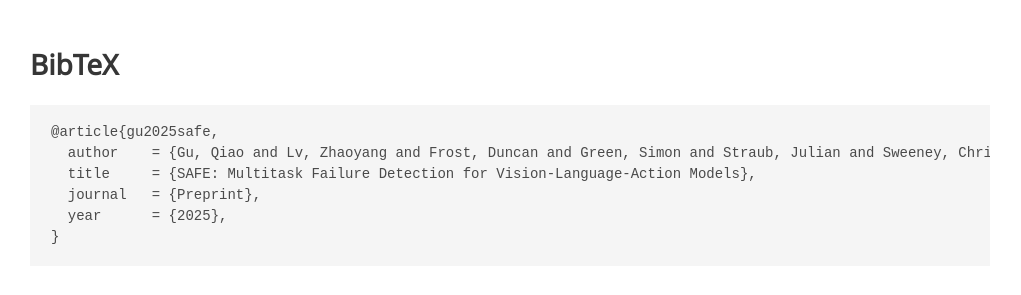
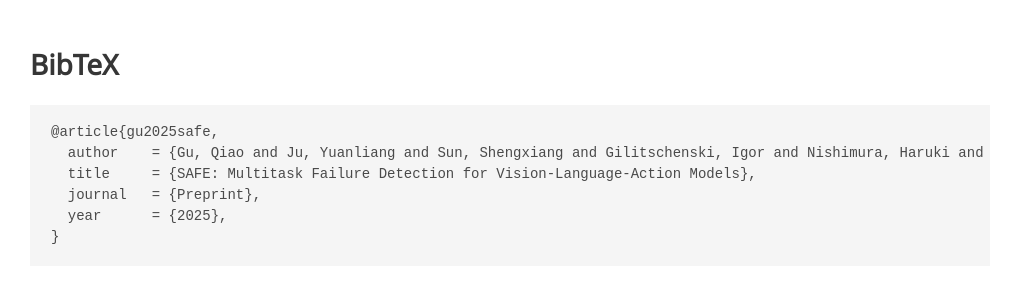
Before and after one commit to vla-safe/vla-safe.github.io, a plain HTML site: page index.html in a window 1280 px wide. Shown: the part 7300-7595 px from the top of the page, without its empty margins (130-1151 px from the left). Drawn offline with nearby package versions, Linux system fonts and the light colour scheme; some icons are missing; a web font is replaced by a local one.

Commit message:
author list fix

```diff
--- a/index.html
+++ b/index.html
@@ -442,7 +442,7 @@
     <div class="container is-max-desktop content">
       <h2 class="title">BibTeX</h2>
       <pre><code>@article{gu2025safe,
-  author    = {Gu, Qiao and Lv, Zhaoyang and Frost, Duncan and Green, Simon and Straub, Julian and Sweeney, Chris},
+  author    = {Gu, Qiao and Ju, Yuanliang and Sun, Shengxiang and Gilitschenski, Igor and Nishimura, Haruki and Itkina, Masha and Shkurti, Florian},
   title     = {SAFE: Multitask Failure Detection for Vision-Language-Action Models},
   journal   = {Preprint},
   year      = {2025},
```
